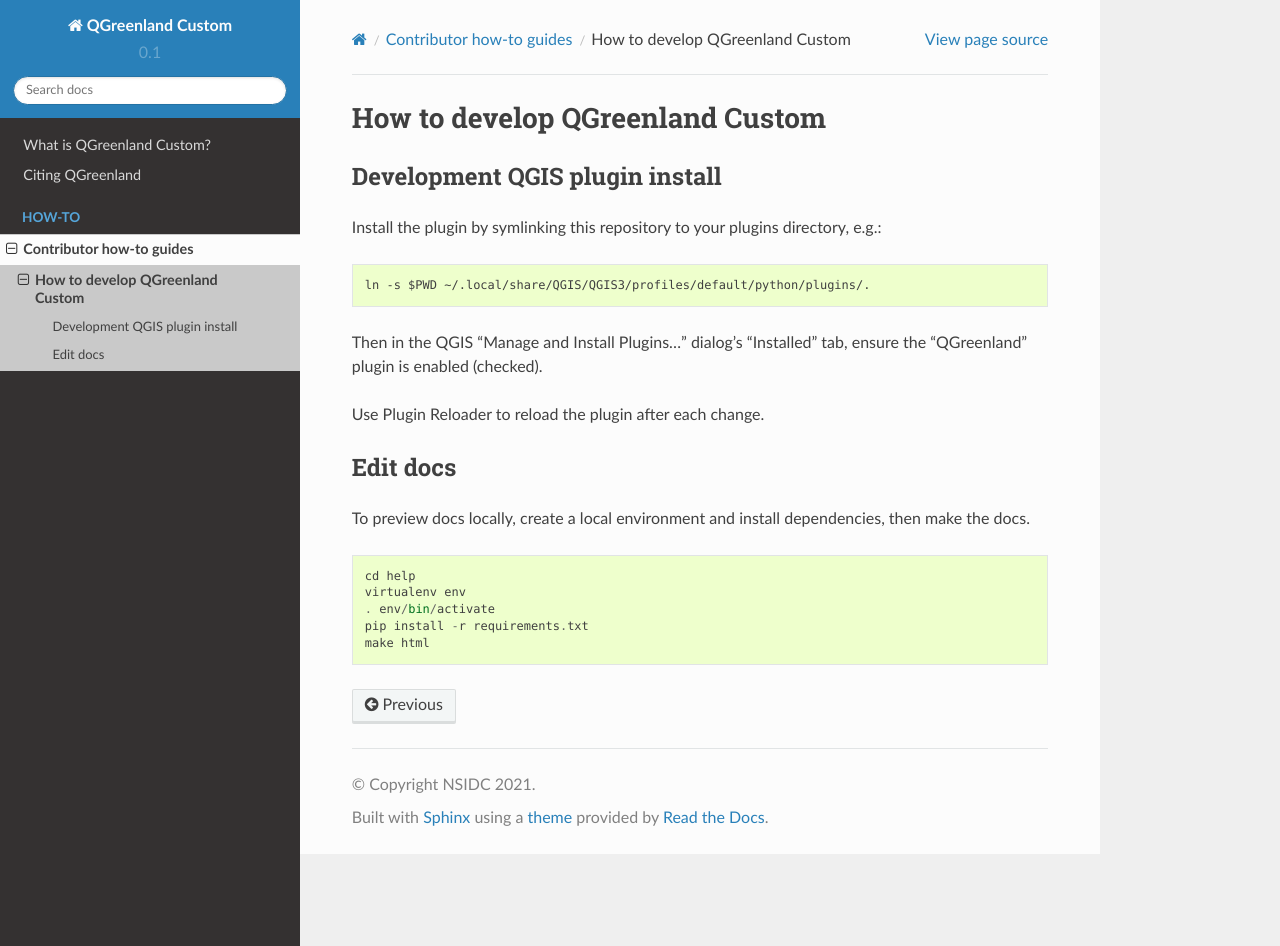
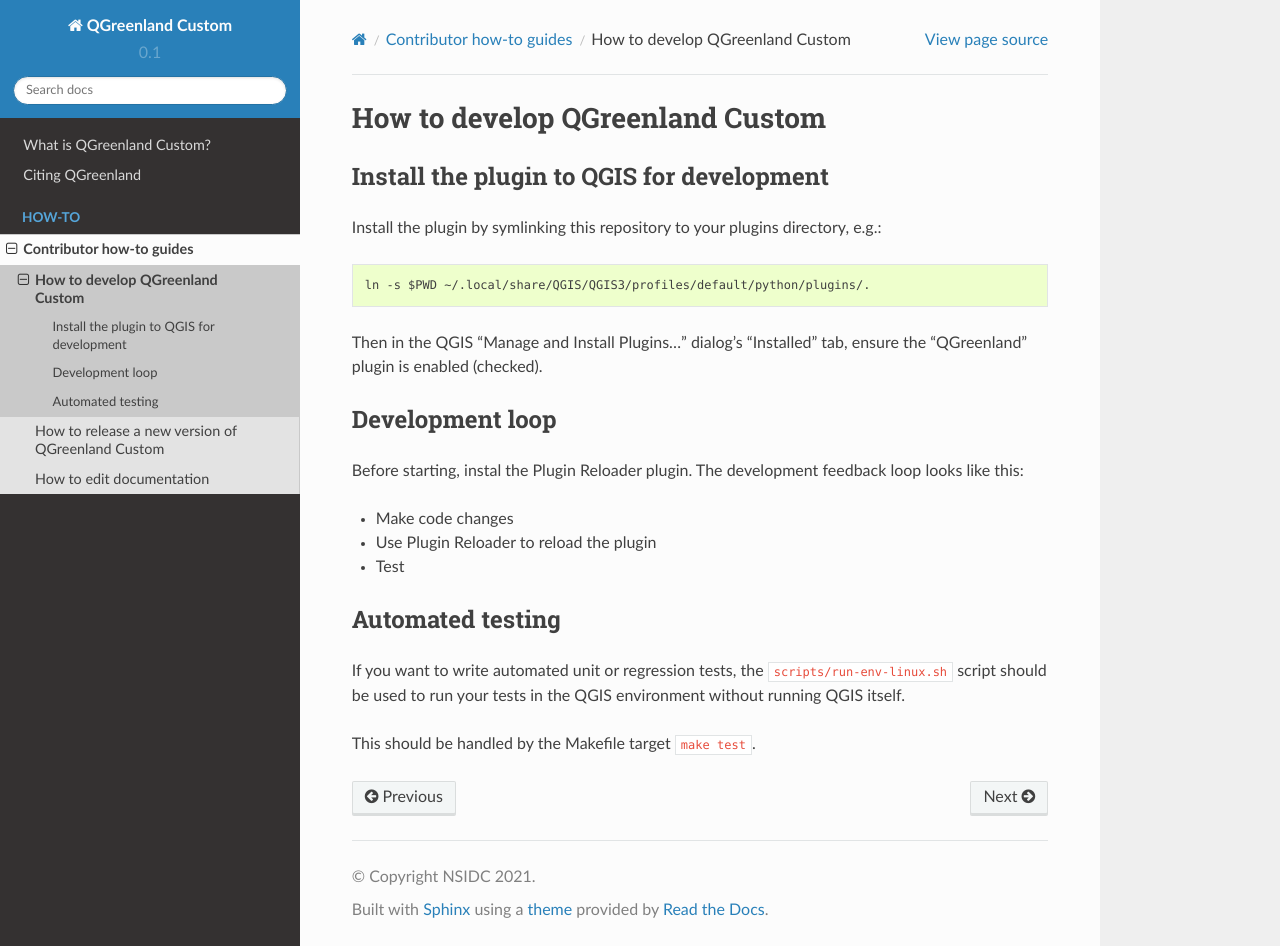
Before and after one commit to nsidc/qgreenland-plugin, a Sphinx documentation site: the page built from help/source/contributor-how-to/develop.md, in a window 1280 px wide and 946 px high. Built offline with Sphinx 7.4.7 and the Read the Docs theme 2.0.0, drawn with Linux system fonts in a browser that asks for light colours; formulas are drawn with MathJax 3.

Commit message:
Improve development docs

````diff
--- a/help/source/contributor-how-to/develop.md
+++ b/help/source/contributor-how-to/develop.md
@@ -1,6 +1,6 @@
 # How to develop QGreenland Custom
 
-## Development QGIS plugin install
+## Install the plugin to QGIS for development
 
 Install the plugin by symlinking this repository to your plugins directory,
 e.g.:
@@ -12,18 +12,23 @@
 Then in the QGIS "Manage and Install Plugins..." dialog's "Installed" tab,
 ensure the "QGreenland" plugin is enabled (checked).
 
-Use Plugin Reloader to reload the plugin after each change.
+
+## Development loop
+
+Before starting, instal the Plugin Reloader plugin. The development feedback
+loop looks like this:
+
+* Make code changes
+
+* Use Plugin Reloader to reload the plugin
+
+* Test
 
 
-## Edit docs
+## Automated testing
 
-To preview docs locally, create a local environment and install dependencies,
-then make the docs.
+If you want to write automated unit or regression tests, the
+`scripts/run-env-linux.sh` script should be used to run your tests in the QGIS
+environment without running QGIS itself.
 
-```
-cd help
-virtualenv env
-. env/bin/activate
-pip install -r requirements.txt
-make html
-```
+This should be handled by the Makefile target `make test`.
````
Also changed, not shown: help/source/contributor-how-to/release.md (added, +15 -0 lines), help/source/contributor-how-to/write-documentation.md (added, +20 -0 lines).
